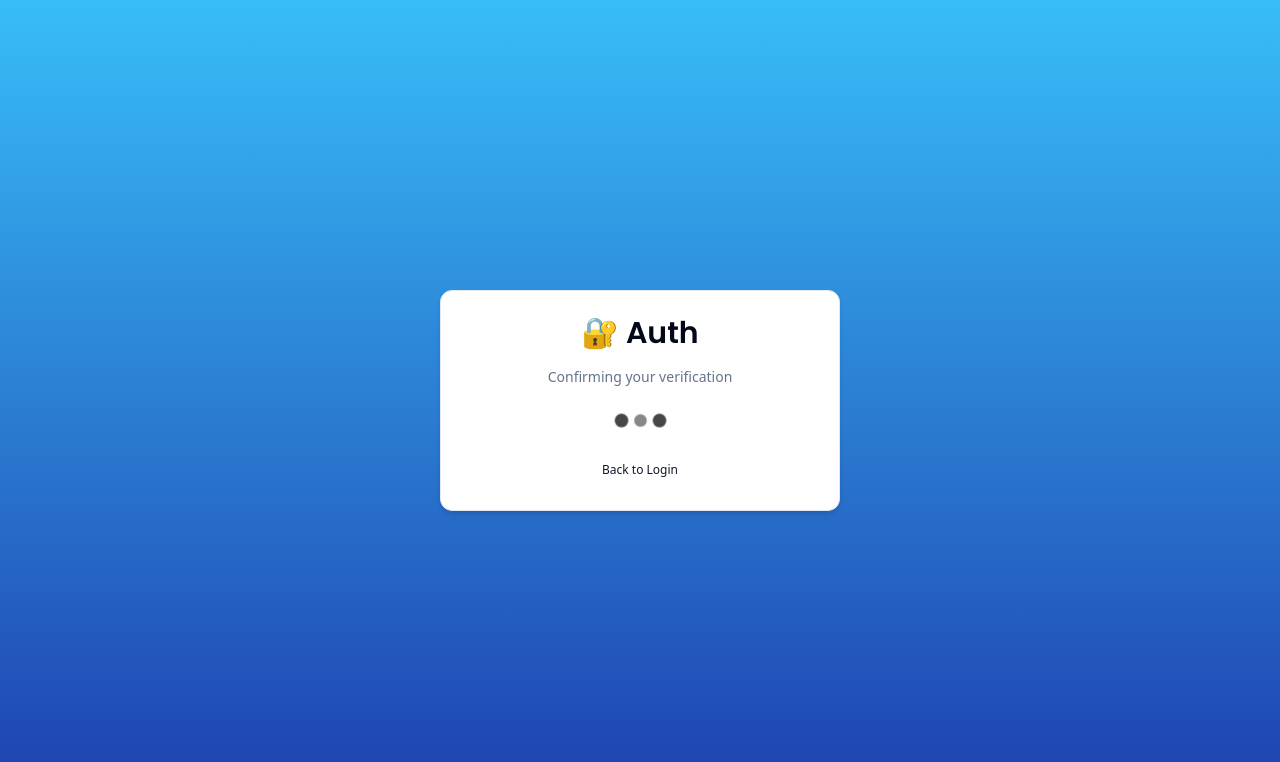
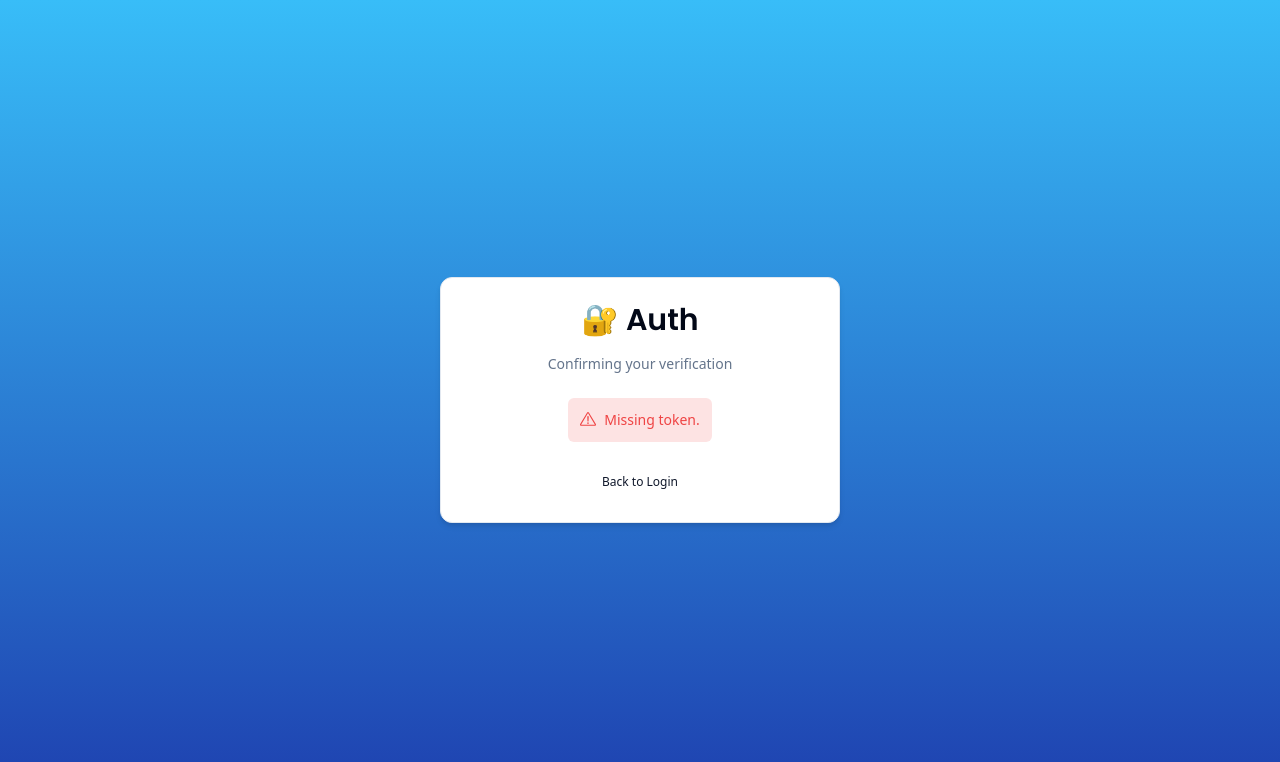
Before and after one commit to szidzse/nextjs-authentication, a Next.js app: page /auth/new-verification in a window 1280 px wide. Shown: the top 762 px of the page. Built offline with nearby package versions, Linux system fonts and the light colour scheme.

Commit message:
implement new-verification-form

```diff
--- a/components/auth/new-verification-form.tsx
+++ b/components/auth/new-verification-form.tsx
@@ -1,18 +1,39 @@
 "use client";
 
-import { useCallback, useEffect } from "react";
+import { useCallback, useEffect, useState } from "react";
+import { useSearchParams } from "next/navigation";
+import { newVerification } from "@/actions/new-verification";
+import { FormSuccess } from "@/components/form-success";
+import { FormError } from "@/components/form-error";
 import { CardWrapper } from "@/components/auth/card-wrapper";
 import { BeatLoader } from "react-spinners";
-import { useSearchParams } from "next/navigation";
 
 export const NewVerificationForm = () => {
+  const [error, setError] = useState<string | undefined>();
+  const [success, setSuccess] = useState<string | undefined>();
+
   const searchParams = useSearchParams();
-
   const token = searchParams.get("token");
 
   const onSubmit = useCallback(() => {
-    console.log(token);
-  }, [token]);
+    if (success || error) {
+      return;
+    }
+
+    if (!token) {
+      setError("Missing token.");
+      return;
+    }
+
+    newVerification(token)
+      .then((data) => {
+        setSuccess(data.success);
+        setError(data.error);
+      })
+      .catch(() => {
+        setError("Something went wrong.");
+      });
+  }, [token, success, error]);
 
   useEffect(() => {
     onSubmit();
@@ -25,7 +46,9 @@
       backButtonHref="/auth/login"
     >
       <div className="flex items-center w-full justify-center">
-        <BeatLoader />
+        {!success && !error && <BeatLoader />}
+        <FormSuccess message={success} />
+        {!success && <FormError message={error} />}
       </div>
     </CardWrapper>
   );
```
